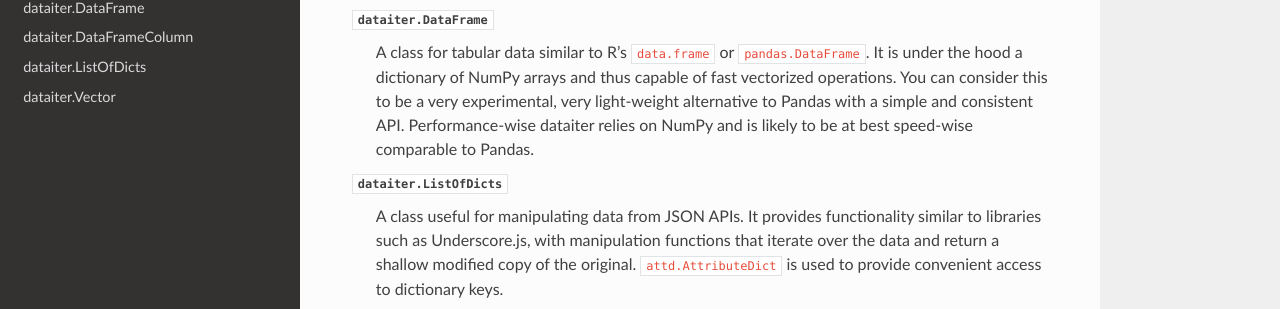
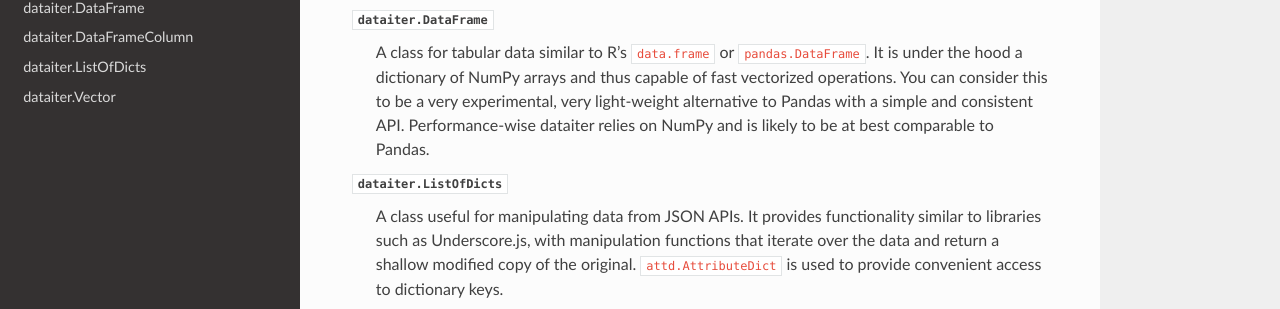
Before and after one commit to otsaloma/dataiter, a Sphinx documentation site: the page built from doc/index.rst, in a window 1280 px wide and 1127 px high. Shown: the part 247-556 px from the top of the window. Built offline with Sphinx 7.4.7 and the Read the Docs theme 2.0.0, drawn with Linux system fonts in a browser that asks for light colours.

Commit message:
Tweak description

```diff
--- a/doc/index.rst
+++ b/doc/index.rst
@@ -13,7 +13,7 @@ Currently included classes are ``DataFrame`` and ``ListOfDicts``.
    consider this to be a very experimental, very light-weight
    alternative to Pandas with a simple and consistent API.
    Performance-wise dataiter relies on NumPy and is likely to be at
-   best speed-wise comparable to Pandas.
+   best comparable to Pandas.
 
 :class:`dataiter.ListOfDicts`
    A class useful for manipulating data from JSON APIs. It provides
```
Also changed, not shown: README.md (+1 -1 lines).
